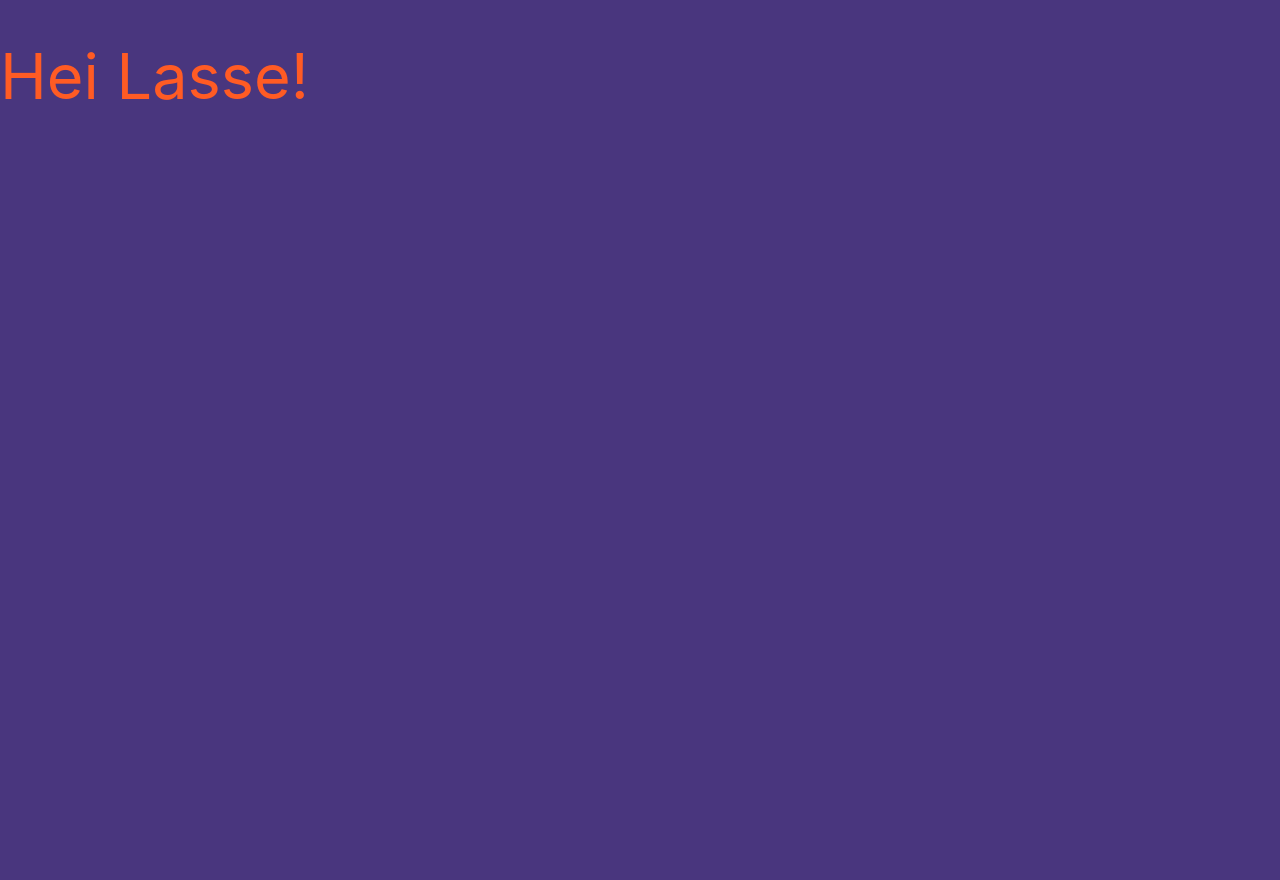
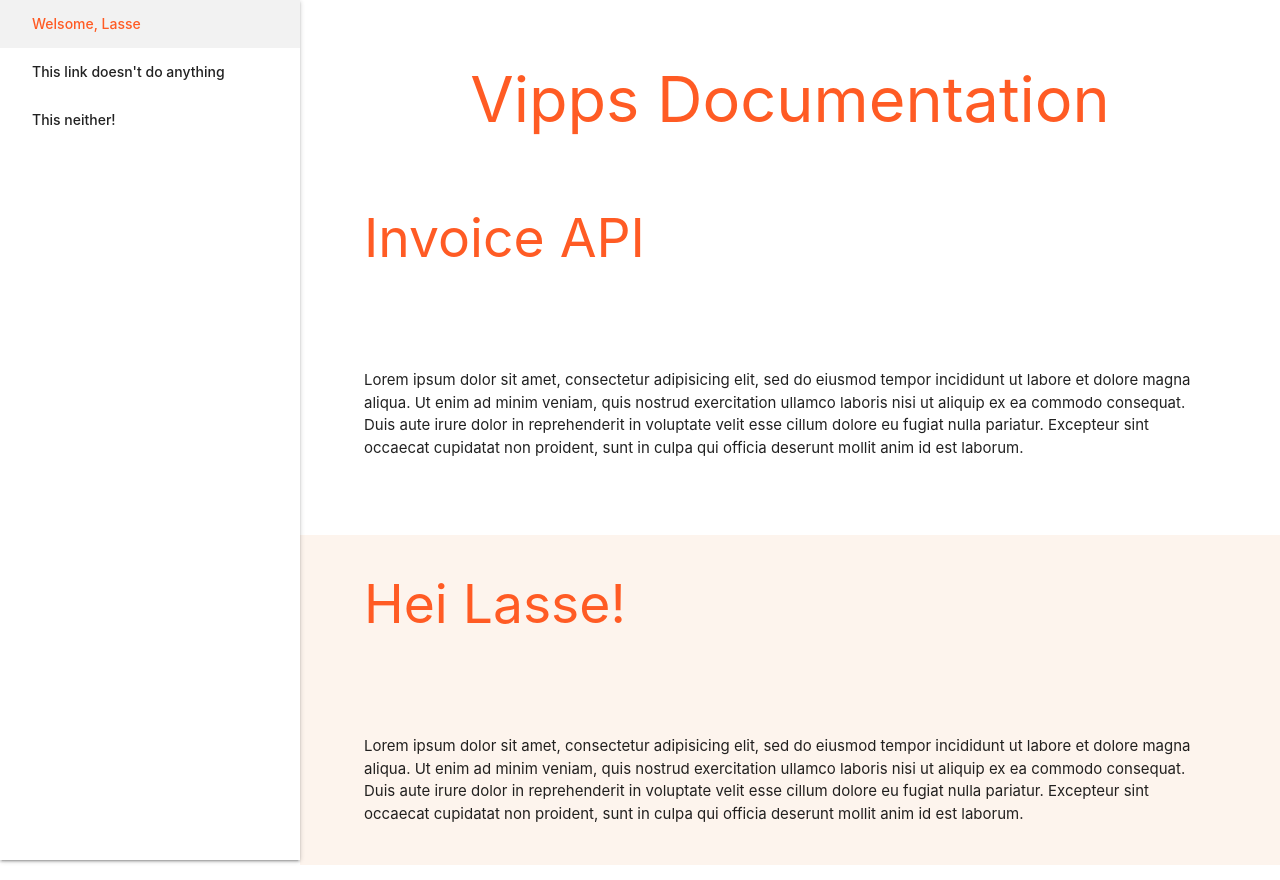
Before and after one commit to ingriddraagen/documentation, a Django app: page / in a window 1280 px wide. Before the commit the page is almost empty. Before the commit the page ends 100 px from the top, so only its background shows below. Run offline with Django 3.2, Linux system fonts and the light colour scheme.

Commit message:
stylish shit

```diff
--- a/Documentation/apidocumentation/static/apidocumentation/style.css
+++ b/Documentation/apidocumentation/static/apidocumentation/style.css
@@ -25,8 +25,6 @@
   color: #49367E !important;
 }
 
---------
-
 .vippsorange-background {
   background-color: #FF5B24 !important;
 }
@@ -53,3 +51,20 @@
 .vippsblueberry-background {
   background-color: #49367E !important;
 }
+
+p, h2 {
+  padding-top: 5vh;
+  padding-bottom: 5vh;
+  padding-left: 5vw;
+  max-width: 60em;
+}
+
+header, main, footer {
+  padding-left: 300px;
+}
+
+@media only screen and (max-width : 992px) {
+  header, main, footer {
+    padding-left: 0;
+  }
+}
--- a/Documentation/apidocumentation/templates/apidocumentation/base.html
+++ b/Documentation/apidocumentation/templates/apidocumentation/base.html
@@ -5,26 +5,29 @@
     <title>Vipps API Documentation</title>
     <!-- Compiled and minified CSS -->
     <link rel="stylesheet" href="https://cdnjs.cloudflare.com/ajax/libs/materialize/1.0.0/css/materialize.min.css">
+    <script src="https://cdnjs.cloudflare.com/ajax/libs/materialize/1.0.0/js/materialize.min.js"></script>
     {% load static %}
     <link rel="stylesheet" href="{% static "apidocumentation/style.css" %}">
-    <script type="text/javascript" href="{% static "apidocumentation/script.js" %}">
-
-    </script>
-    <!-- Compiled and minified JavaScript -->
-    <script src="https://cdnjs.cloudflare.com/ajax/libs/materialize/1.0.0/js/materialize.min.js"></script>
-
+    <script rel="stylesheet" href="{% static "apidocumentation/script.js" %}"></script>
   </head>
 
-
-
-  <body class="vippsblueberry-background">
-    <header >
-
-    </header>
+  <body class="">
+    <ul id="slide-out" class="sidenav sidenav-fixed">
+      <li ><a class="vippsorange" href="#!">Welsome, Lasse</a></li>
+      <li><a href="#!">This link doesn't do anything</a></li>
+      <li><a href="#!">This neither!</a></li>
+    </ul>
+    <a href="#" data-target="slide-out" class="sidenav-trigger"><i class="material-icons">menu</i></a>
     <main >
       <div >
+      <h1 class="vippsorange center"> Vipps Documentation</h1>
+      <h2 class="vippsorange"> Invoice API </h2>
+      <p>Lorem ipsum dolor sit amet, consectetur adipisicing elit, sed do eiusmod tempor incididunt ut labore et dolore magna aliqua. Ut enim ad minim veniam, quis nostrud exercitation ullamco laboris nisi ut aliquip ex ea commodo consequat. Duis aute irure dolor in reprehenderit in voluptate velit esse cillum dolore eu fugiat nulla pariatur. Excepteur sint occaecat cupidatat non proident, sunt in culpa qui officia deserunt mollit anim id est laborum.</p>
+    </div>
+    <div class="lightvippsorange-background">
+      <h2 class="vippsorange"> Hei Lasse! </h1>
+      <p>Lorem ipsum dolor sit amet, consectetur adipisicing elit, sed do eiusmod tempor incididunt ut labore et dolore magna aliqua. Ut enim ad minim veniam, quis nostrud exercitation ullamco laboris nisi ut aliquip ex ea commodo consequat. Duis aute irure dolor in reprehenderit in voluptate velit esse cillum dolore eu fugiat nulla pariatur. Excepteur sint occaecat cupidatat non proident, sunt in culpa qui officia deserunt mollit anim id est laborum.</p>
 
-      <h1 class="vippsorange"> Hei Lasse! </h1>
     </div>
     </main>
 
```
